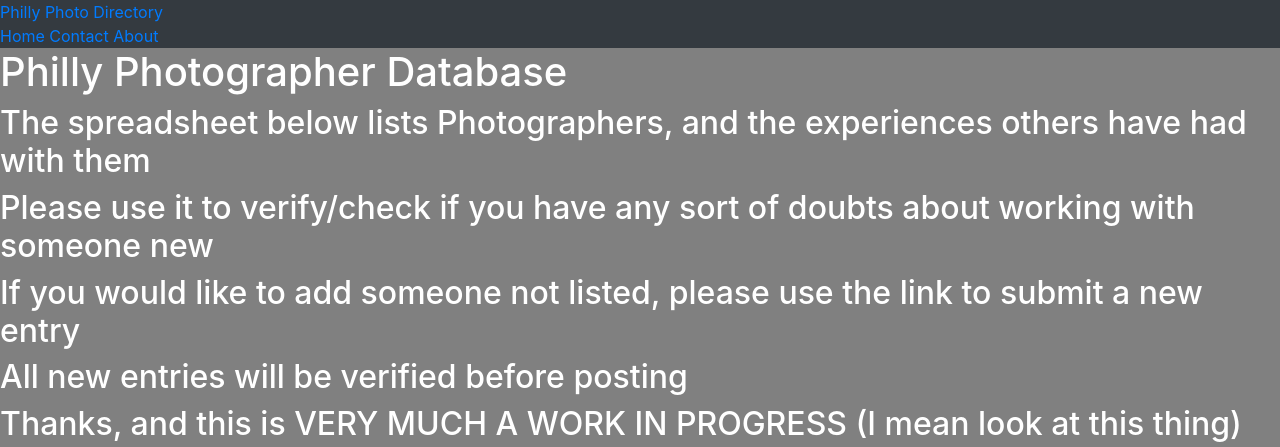
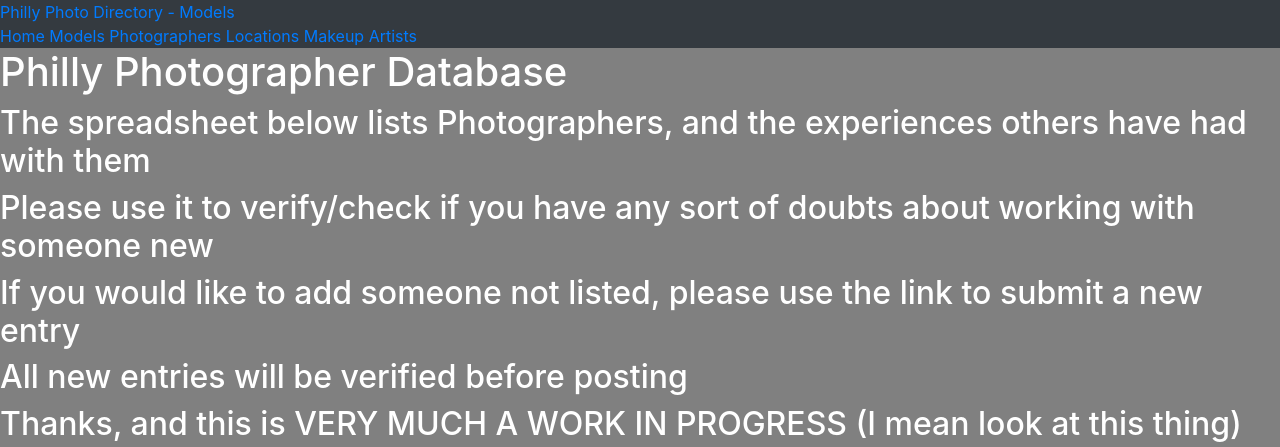
Before and after one commit to pocketens/pocketens.github.io, a plain HTML site: page index.html in a window 1280 px wide. Shown: the top 447 px of the page. Drawn offline with nearby package versions, Linux system fonts and the light colour scheme.

Commit message:
Changed Links

```diff
--- a/index.html
+++ b/index.html
@@ -13,12 +13,14 @@
 </head>
 <body>
     <div class="header bg-dark">
-        <a href="#default" class="logo">Philly Photo Directory</a>
+        <a href="#default" class="logo">Philly Photo Directory - Models</a>
         <div class="header-right">
         <a class="active" href="#home">Home</a>
-        <a href="#contact">Contact</a>
-        <a href="#about">About</a>
-    </div>
+        <a href="https://pocketens.github.io/models.html">Models</a>
+        <a href="#index">Photographers</a>
+        <a href="#locations">Locations</a>
+        <a href="#mua">Makeup Artists</a>
+        </div>
 </div>
  <div class="text-white">
     <h1>Philly Photographer Database</h1>
```
